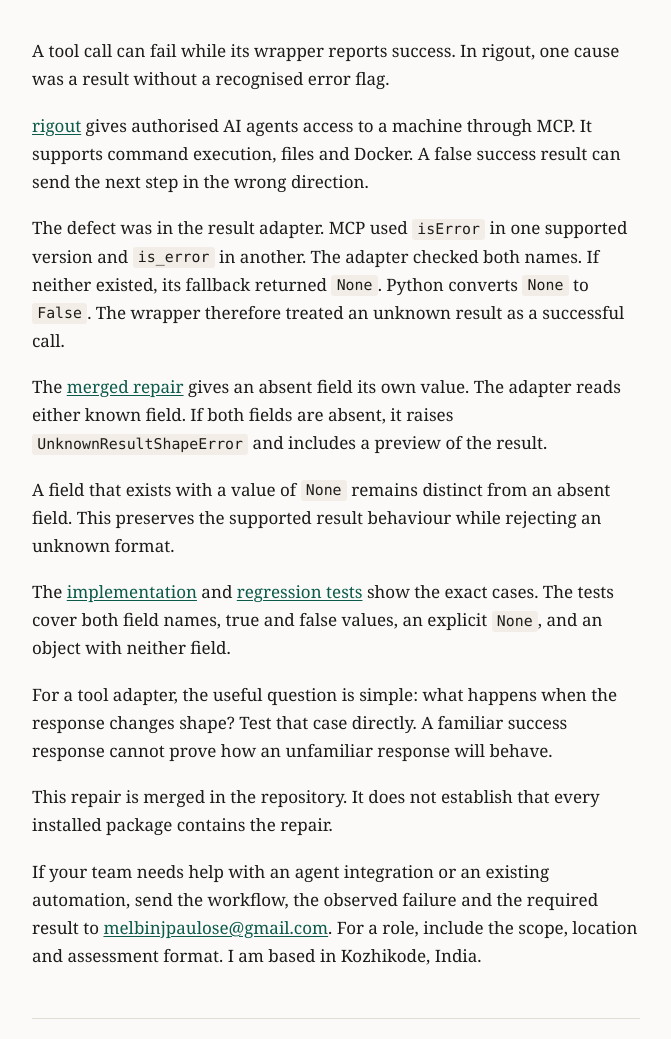
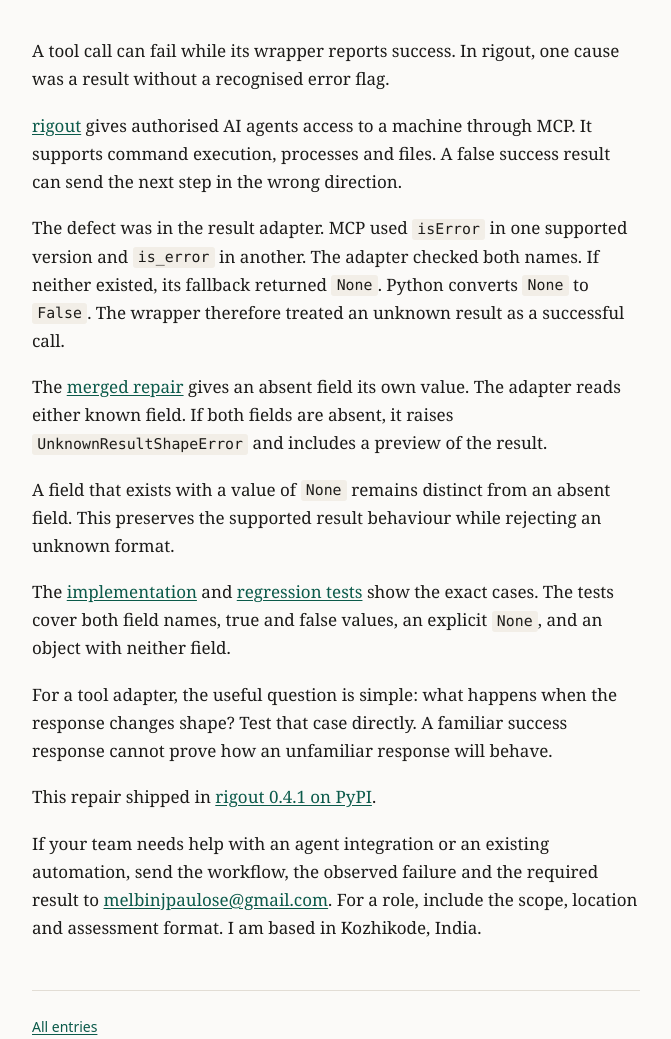
Before and after one commit to melbinjp/log, a plain HTML site: page p/mcp-missing-error-flag.html in a window 1280 px wide. Shown: the part 190-1229 px from the top of the page, without its empty margins (304-975 px from the left). Drawn offline with Linux system fonts and the light colour scheme.

Commit message:
Update mcp-missing-error-flag for rigout 0.4.1 release

```diff
--- a/p/mcp-missing-error-flag.html
+++ b/p/mcp-missing-error-flag.html
@@ -32,7 +32,7 @@
   <p class="byline"><time datetime="2026-11-22">22 November 2026</time></p>
 <p>A tool call can fail while its wrapper reports success. In rigout, one cause was a result without a recognised error flag.</p>
 <p><a href="https://github.com/melbinjp/rigout">rigout</a> gives authorised AI agents access to a machine through MCP.
-It supports command execution, files and Docker. A false success result can send the next step in the wrong direction.</p>
+It supports command execution, processes and files. A false success result can send the next step in the wrong direction.</p>
 <p>The defect was in the result adapter. MCP used <code>isError</code> in one supported version and <code>is_error</code> in another.
 The adapter checked both names. If neither existed, its fallback returned <code>None</code>. Python converts <code>None</code> to <code>False</code>.
 The wrapper therefore treated an unknown result as a successful call.</p>
@@ -45,7 +45,7 @@ This preserves the supported result behaviour while rejecting an unknown format.
 The tests cover both field names, true and false values, an explicit <code>None</code>, and an object with neither field.</p>
 <p>For a tool adapter, the useful question is simple: what happens when the response changes shape?
 Test that case directly. A familiar success response cannot prove how an unfamiliar response will behave.</p>
-<p>This repair is merged in the repository. It does not establish that every installed package contains the repair.</p>
+<p>This repair shipped in <a href="https://pypi.org/project/rigout/0.4.1/">rigout 0.4.1 on PyPI</a>.</p>
 <p>If your team needs help with an agent integration or an existing automation, send the workflow, the observed failure and the required result to
 <a href="mailto:melbinjpaulose@gmail.com?subject=Agent%20integration%20or%20automation">melbinjpaulose@gmail.com</a>.
 For a role, include the scope, location and assessment format. I am based in Kozhikode, India.</p>
```
Also changed, not shown: 1 other file.
